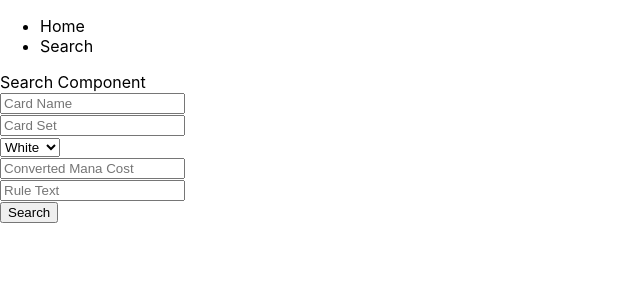
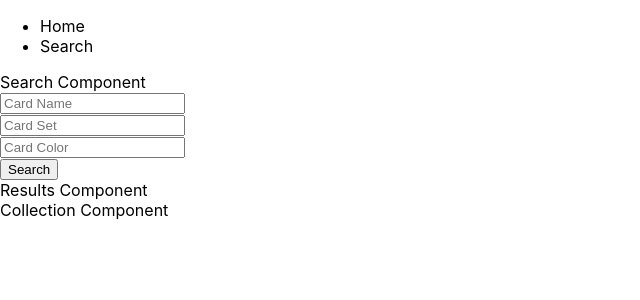
Before and after one commit to cauz825/collection-app, a React (Create React App) app: page / in a window 1280 px wide. Shown: the top 300 px of the page, without its empty margins (0-640 px from the left). Built offline with nearby package versions, Linux system fonts and the light colour scheme.

Commit message:
collection component added

```diff
--- a/src/App.js
+++ b/src/App.js
@@ -1,21 +1,21 @@
 import React from 'react';
-// import Search from './components/Search'
+import Search from './components/Search'
 import Navbar from './components/Navbar';
-import Search from './components/Search2';
+// import Search from './components/Search2';
 import CardSearch from './components/CardSearch';
+import Collection from './components/Collection'
 import './App.css';
-import {BrowserRouter, Route} from 'react-router-dom'
+// import {BrowserRouter, Route} from 'react-router-dom'
 
 
 function App() {
   return (
-    <BrowserRouter>
       <div>
         <Navbar />
         <Search />
         <CardSearch />
+        <Collection />
       </div>
-    </BrowserRouter>
 
   );
 }
--- /dev/null
+++ b/src/components/Collection.js
@@ -0,0 +1,11 @@
+import React from 'react'
+
+function Collection() {
+    return(
+        <div>
+            Collection Component
+        </div>
+    )
+}
+
+export default Collection;
--- a/src/components/Search.js
+++ b/src/components/Search.js
@@ -32,11 +32,6 @@ function Search() {
         handleSearchUrl()
     }
 
-    function handleCardType(e) {
-        setCardType(e.target.value);
-        handleSearchUrl()
-    }
-
     function searchCards(e) {
         e.preventDefault();
         fetchSearch()
@@ -63,7 +58,6 @@ function Search() {
                 <input onChange={handleCardName} type='text' name='card name' placeholder='Card Name' /><br></br>
                 <input onChange={handleCardSet} type='text' name='set' placeholder='Card Set' /><br></br>
                 <input onChange={handleCardColor} type='text' name='color' placeholder='Card Color' /><br></br>
-                <input type='text' name='cmc' placeholder='Coverted Mana Cost' /><br></br>
                 <button onClick={searchCards} type='submit'>Search</button>
             </form>
             <Results searchResults={searchResults} />
```
